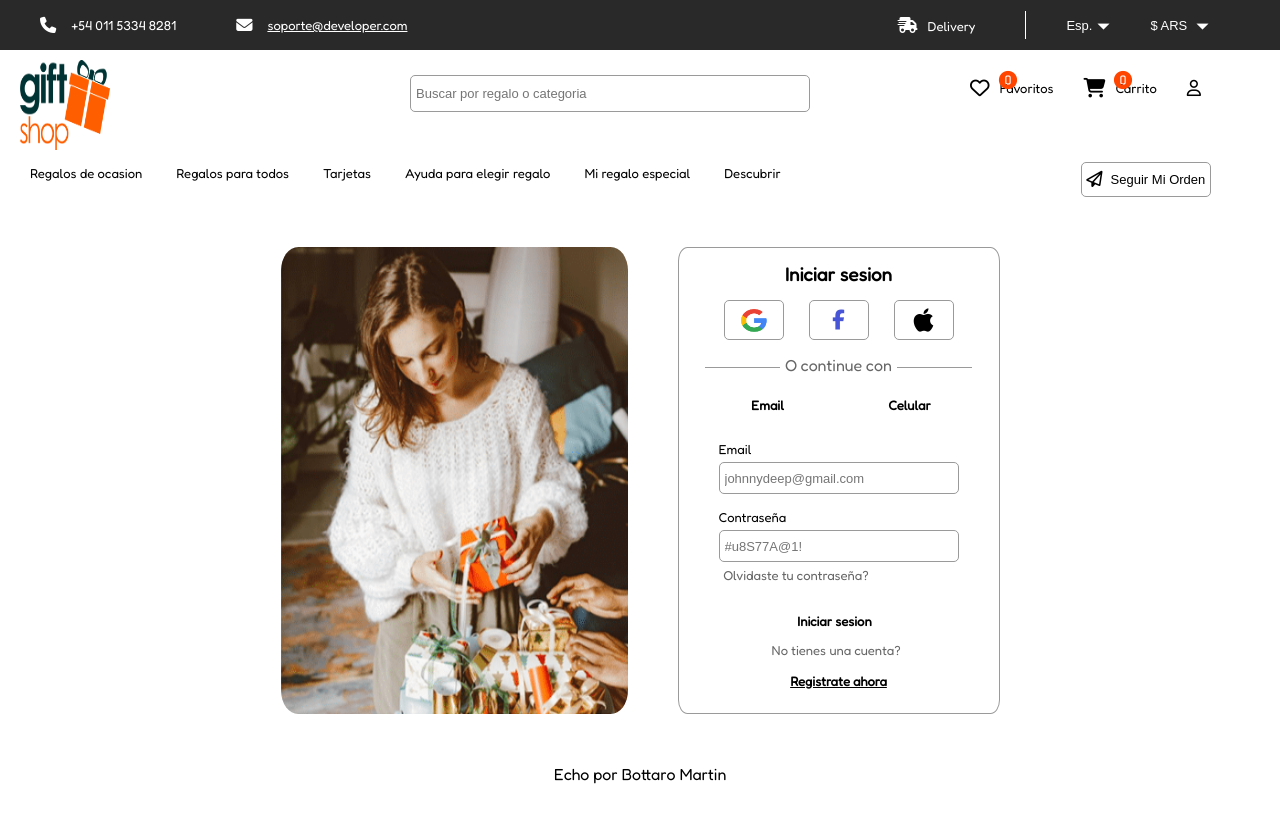
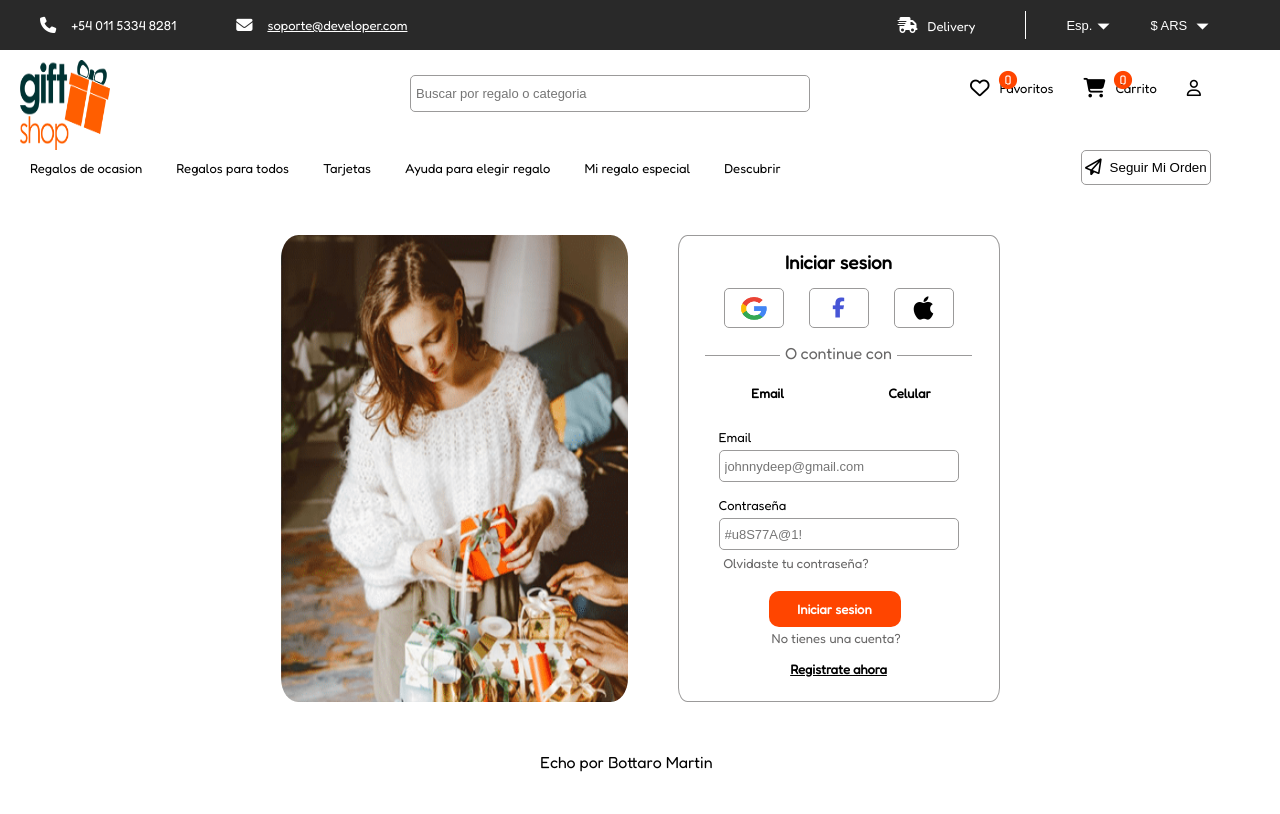
Before and after one commit to martu344/FormularioSimple, a plain HTML site: page index.html in a window 1280 px wide. Drawn offline with nearby package versions, Linux system fonts and the light colour scheme.

Commit message:
Terminado

```diff
--- a/Style.css
+++ b/Style.css
@@ -4,7 +4,7 @@
 margin: 0;
 }
 body{
-    font-family: 'Fredoka', sans-serif;
+    font-family: 'Fredoka';
 }
 
 main{
@@ -133,6 +133,7 @@
 }
 .barrabuscador{
     display: flex;
+    height: 100px;
 }
 
 .buscador{
@@ -212,26 +213,25 @@
     height: 35px;
     margin-left: 300px;;
     border-radius: 5px;
-    font-size: small;
+    font-size: smaller;
     border: solid 1px rgb(155, 154, 154);
     transition: all .3s;
 }
 .seguirorden:hover{
-  transform: scale(1.1);
+  transform: scale(1.05);
   background-color: orangered;
   color: white;
-  /* font-size: small; */
-  /* background-color: blue; */
+  cursor: pointer;
 }
 nav a{
     margin-left: 30px;
     text-decoration: none;
     color: black;
     font-size: small;
-
 }
-
-
+nav{
+    padding-top:7px;
+}
 .mujer{
     margin-top: 50px;
     border-radius: 5%;
@@ -240,7 +240,6 @@
 }
 .dibujo{
     display: flex;
-    /* border: solid 1px black; */
     justify-content: center;
 }
 .linea{
@@ -257,15 +256,12 @@
     {
         display: flex;
         justify-content: space-between;
-        /* border: solid 1px black; */
         padding: 0px 45px;
         flex-wrap: nowrap;
         align-content: center;
-        /* height: 50px; */
     }
 
 .g{
-    /* border: solid 1px rgb(155, 154, 154); */
     width: 40px;
     height: 35px;
     margin-top: 1.5px;
@@ -290,7 +286,8 @@
 }
 
 .botonlogo:hover{
-    transform: scale(1.2);
+    cursor: pointer;
+    transform: scale(1.1);
 
 }
 .formulario{
@@ -308,7 +305,6 @@
     font-size: medium;
     color: rgb(104, 103, 103);
     font-weight: 590;
-
 }
 
 
@@ -347,8 +343,11 @@
     font-size: small;
     margin-top: 15px;
     font-weight: 590;
+    transition: all .3s;
 }
-
+label:hover{
+    cursor: pointer;
+}
 input{
     height: 30px;
     margin-top: 5px;
@@ -360,14 +359,7 @@
     color: rgb(155, 154, 154);
 }
 
-::-ms-reveal{
-    /* display: none; */
-    border: 1px solid transparent;
-    border-radius: 50%;
-    box-shadow: 0 0 3px currentColor;
-}
 .Olvidaste{
-    /* border: solid 1px #353535; **/
     text-decoration: none;
     font-size: small;
     font-weight: 590;
@@ -385,17 +377,15 @@
     padding: 10px 16px;
     border-radius: 10px;
     font-weight: bolder;
-    color: black;
+    /* color: black; */
     transition: all .3s;
+    background-color: orangered;
+    color: white;
 
 
 }
 .boton2:hover{
-    font-weight: lighter;
-    padding: 10px 16px;
-    border-radius: 10px;
-    background-color: orangered;
-    color: white;
+    transform: scale(1.05);
 }
 .noaccount{
     text-decoration: none;
@@ -423,9 +413,26 @@
     font-size: small;
     color: orangered;
 }
-footer p{
-    margin-top:50px;
-    margin-bottom: 30px;
+footer{
+    height: 50px;
+}
+footer a{
+    margin-left: 540px;
     text-align: center;
+    text-decoration: none;
+    color: black;
+
 
 }
+footer p{
+    margin-left: 540px;
+    margin-right: 550px;
+    margin-top:50px;
+    text-align: center;
+    /* border-top: solid 1px rgb(104, 103, 103);
+    transform: scaleX(0.001);
+    transition: border 60s; */
+}
+/* footer:hover p{
+        transform: scaleX(1);
+} */
--- a/index.html
+++ b/index.html
@@ -99,7 +99,8 @@
 
     </main>
     <footer>
-        <p>Echo por Bottaro Martin</p>
+        <p></p>
+        <a class="martin" href="https://github.com/martu344" target="_blank">Echo por Bottaro Martin</a>
     </footer>
 
 </body>
```
